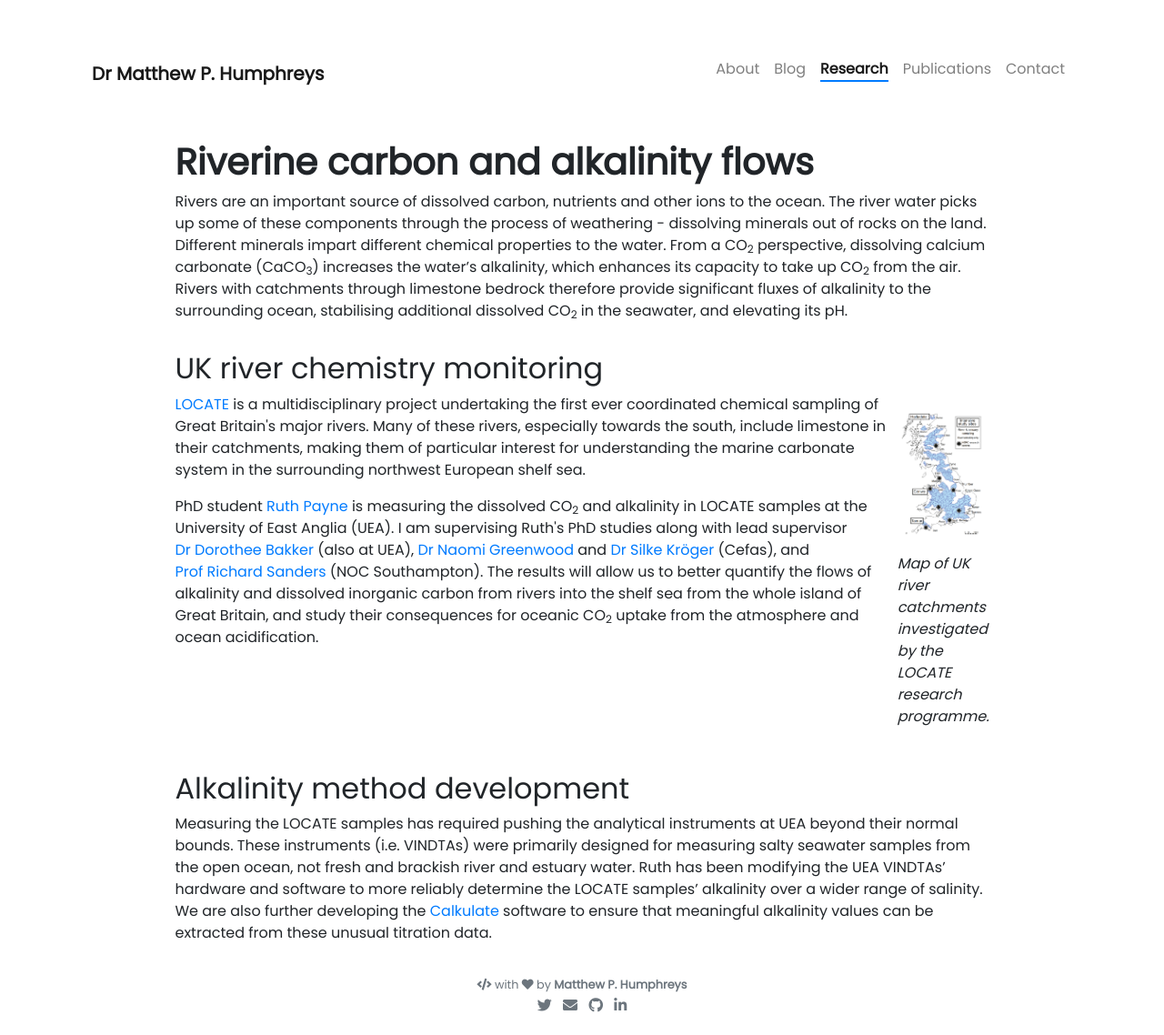
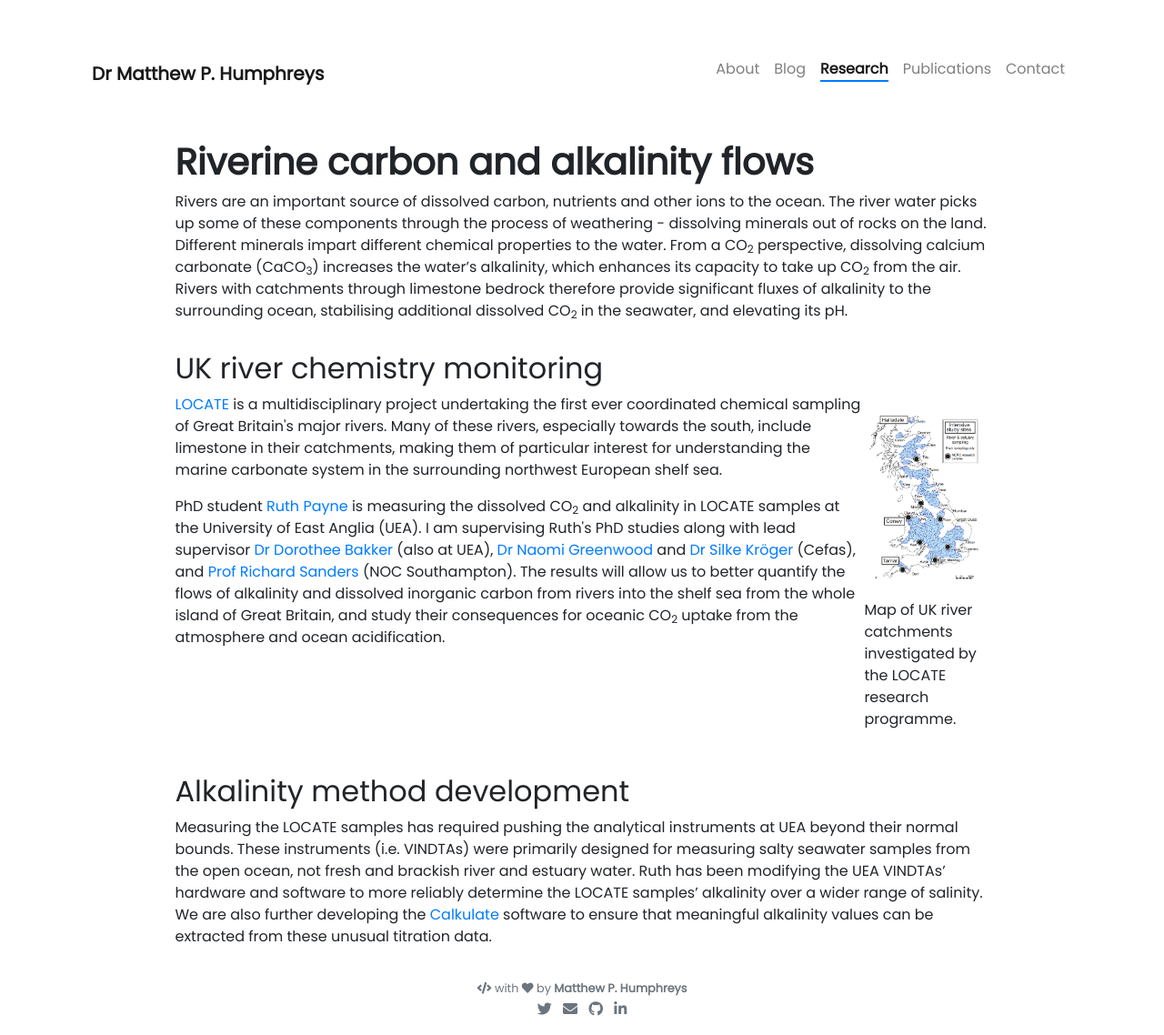
Before and after one commit to mvdh7/mvdh7.github.io, a Jekyll site: the page built from _projects/350-locate.md, in a window 1280 px wide. Shown: the whole page at 91% size. Built offline with Jekyll 4.4.1, drawn with Linux system fonts in a browser that asks for light colours; nearby versions of some CDN libraries; comment, search, counter and statistics services are not loaded.

Commit message:
Try normal width

```diff
--- a/_projects/350-locate.md
+++ b/_projects/350-locate.md
@@ -22,9 +22,9 @@
 <p>PhD student <a href="https://people.uea.ac.uk/ruth_s_payne">Ruth Payne</a> is measuring the dissolved CO<sub>2</sub> and alkalinity in LOCATE samples at the University of East Anglia (UEA). I am supervising Ruth's PhD studies along with lead supervisor <a href="https://people.uea.ac.uk/d_bakker">Dr Dorothee Bakker</a> (also at UEA), <a href="https://people.uea.ac.uk/n_greenwood">Dr Naomi Greenwood</a> and <a href="https://www.cefas.co.uk/about-us/people/dr-silke-kroeger/">Dr Silke Kröger</a> (Cefas), and <a href="https://noc.ac.uk/people/rics">Prof Richard Sanders</a> (NOC Southampton). The results will allow us to better quantify the flows of alkalinity and dissolved inorganic carbon from rivers into the shelf sea from the whole island of Great Britain, and study their consequences for oceanic CO<sub>2</sub> uptake from the atmosphere and ocean acidification.</p>
 </div>
 
-<figure style="flex-basis: 25%">
+<figure width="30%">
 <img src="https://raw.githubusercontent.com/mvdh7/mvdh7.github.io/master/images/locate.png" alt="Map of UK river catchments investigated by the LOCATE research programme." />
-<figcaption><i>Map of UK river catchments investigated by the LOCATE research programme.</i></figcaption>
+<figcaption>Map of UK river catchments investigated by the LOCATE research programme.</figcaption>
 </figure>
 
 </div>
```
